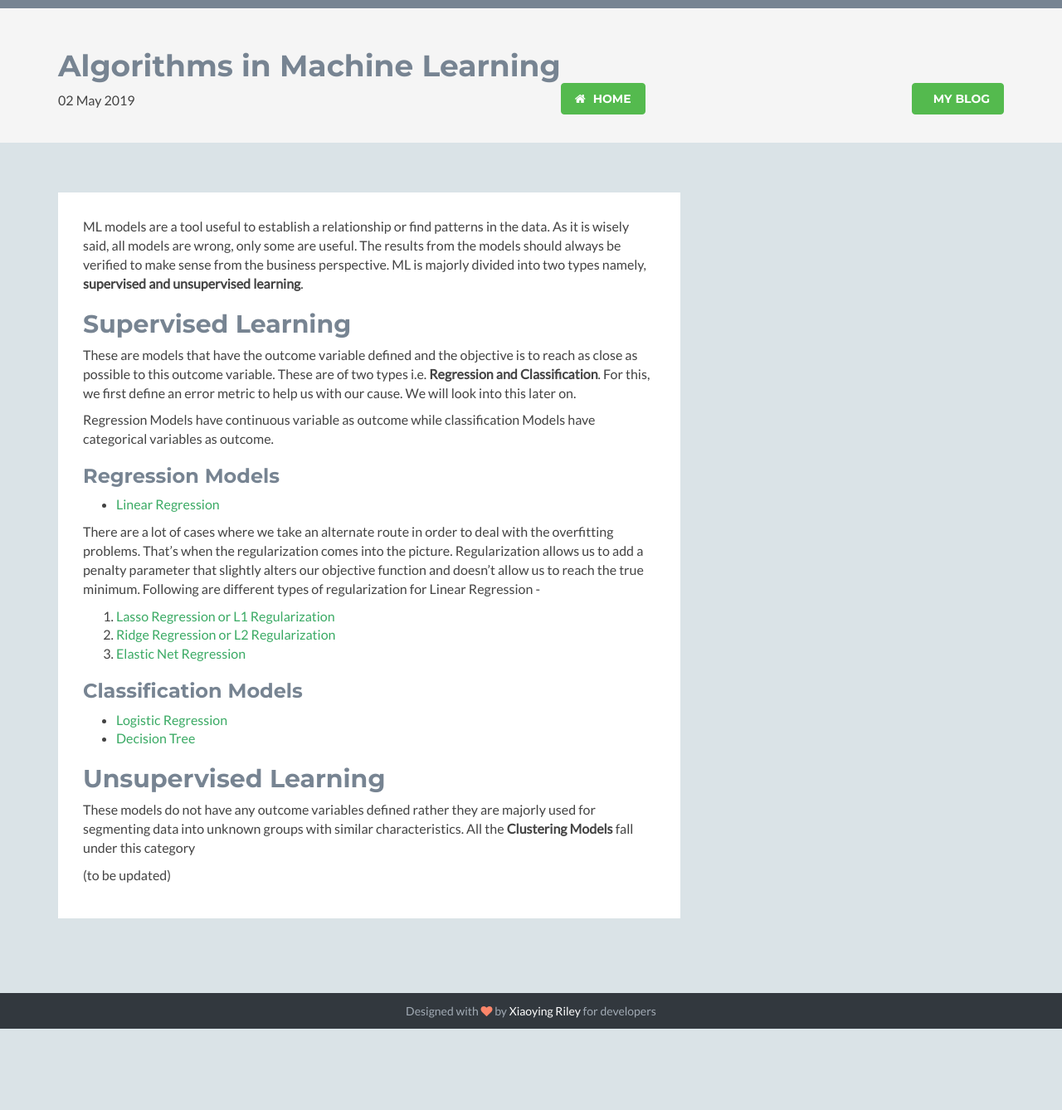
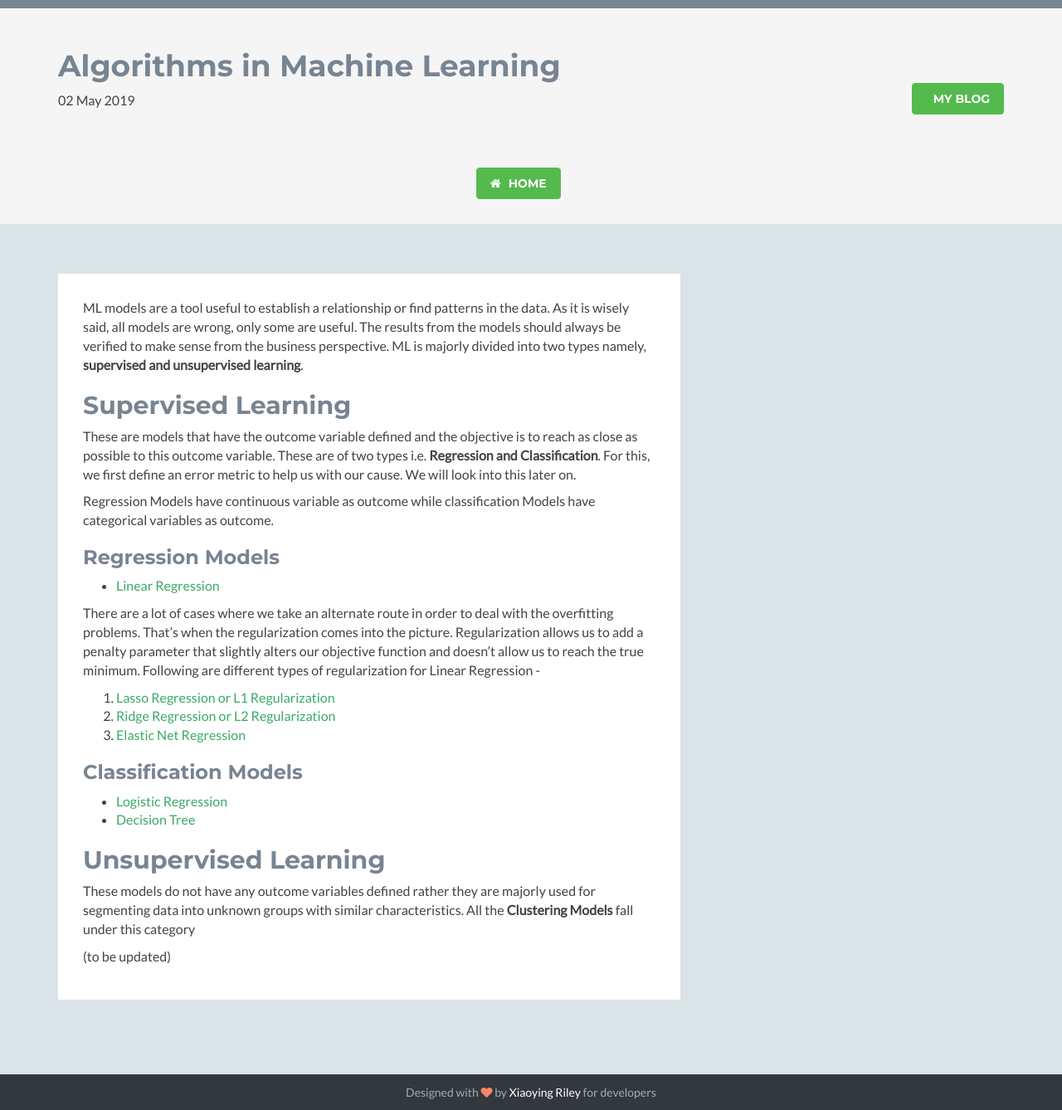
Before and after one commit to abhisheksanghai/abhisheksanghai.github.io, a Jekyll site: the page built from _posts/2019-05-02-algorithms-in-ml.md, in a window 1280 px wide. Shown: the whole page at 83% size. Built offline with Jekyll 4.4.1, drawn with Linux system fonts in a browser that asks for light colours; nearby versions of some CDN libraries; library files that are not in the unit come from our copies; comment, search, counter and statistics services are not loaded; before the commit the page ends 1240 px from its top, so only the background shows below that.

Commit message:
Update post.html
Trial for Home button to be above My Blog

```diff
--- a/_layouts/post.html
+++ b/_layouts/post.html
@@ -7,8 +7,8 @@ layout: default
             <div class="profile-content pull-left">
                 <h1>{{ page.title }}</h1>
                 <p class="meta">{{ page.date | date_to_string }}</p>
+		<a class="btn btn-cta-primary pull-right" href="/"><i class="fa fa-home"></i> Home</a>
             </div><!--//profile-->
-		<a class="btn btn-cta-primary " href="/"><i class="fa fa-home"></i> Home</a>
 		<a class="btn btn-cta-primary pull-right" href="/datascience"><i class="fa fa-blogger"></i> My Blog</a>
         </div><!--//container-->
     </header><!--//header-->
```
